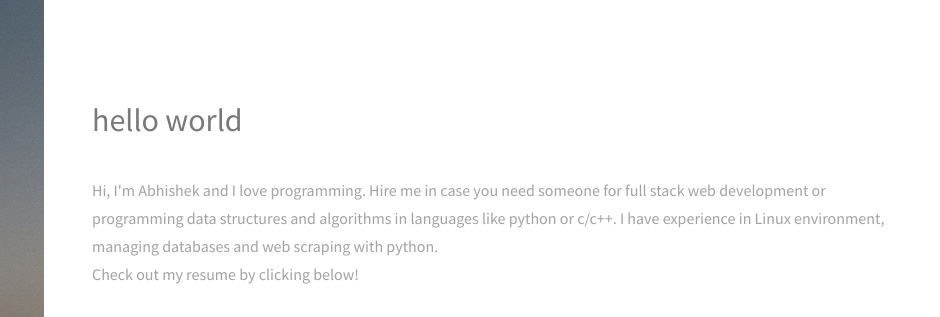
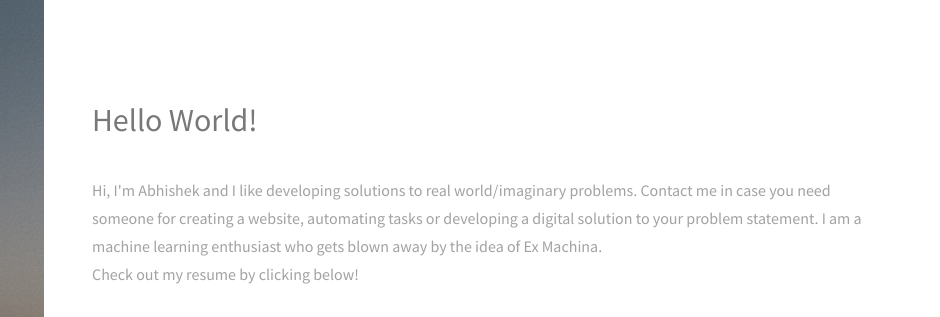
Before and after one commit to abhishek-malik/abhishek-malik.github.io, a plain HTML site: page index.html in a window 1280 px wide. Shown: the top 317 px of the page, 340-1280 px from the left. Drawn offline with Linux system fonts and the light colour scheme.

Commit message:
Update index.html

```diff
--- a/index.html
+++ b/index.html
@@ -21,9 +21,9 @@
 				<!-- One -->
 					<section id="one">
 						<header class="major">
-							<h2>hello world</h2>
+							<h2>Hello World!</h2>
 						</header>
-						<p>Hi, I'm Abhishek and I love programming. Hire me in case you need someone for full stack web development or programming data structures and algorithms in languages like python or c/c++. I have experience in Linux environment, managing databases and web scraping with python. <br>Check out my resume by clicking below!</p>
+						<p>Hi, I'm Abhishek and I like developing solutions to real world/imaginary problems. Contact me in case you need someone for creating a website, automating tasks or developing a digital solution to your problem statement. I am a machine learning enthusiast who gets blown away by the idea of Ex Machina. <br>Check out my resume by clicking below!</p>
 						<ul class="actions">
 							<li><a href="/static/My_CV1.pdf" class="button">Resume</a></li>
 						</ul>
```
